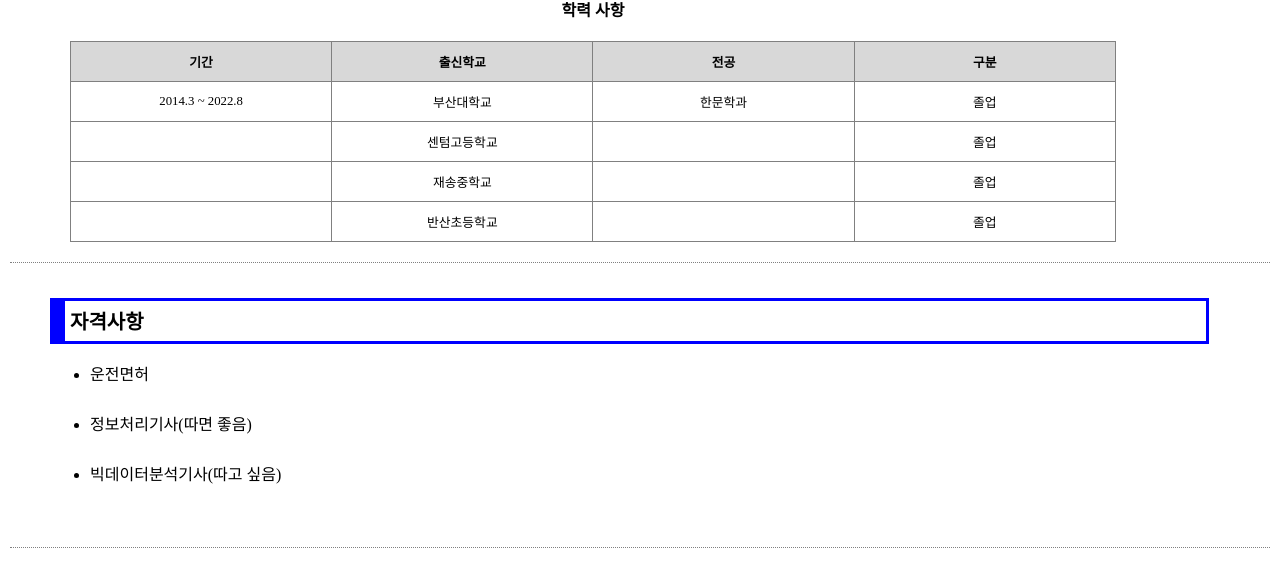
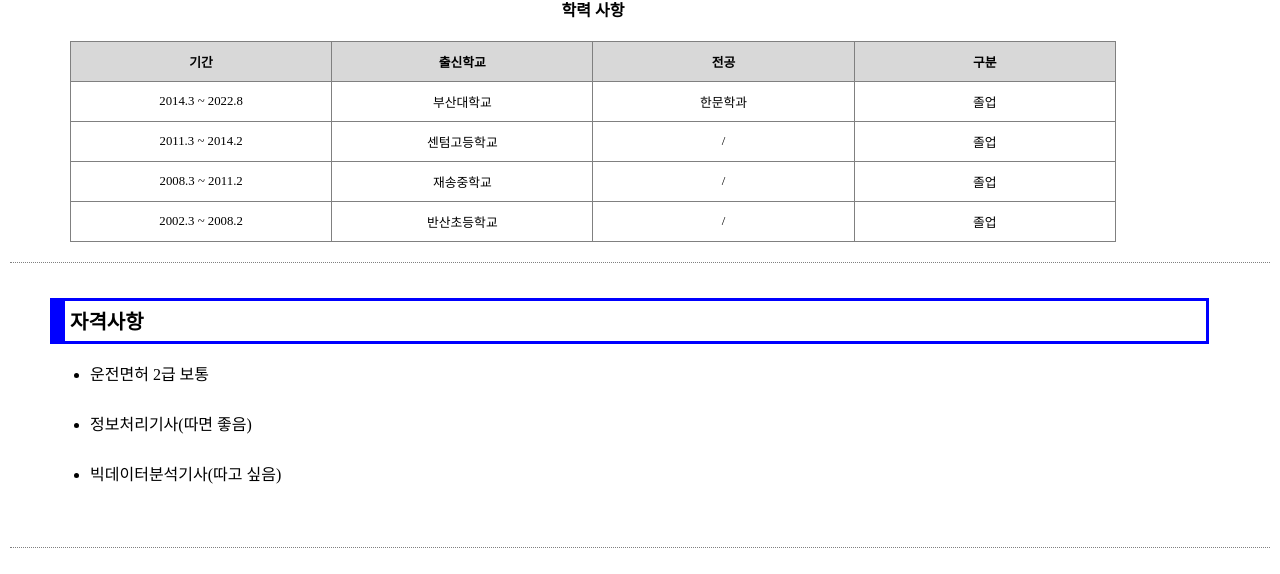
Before and after one commit to KimSangWook57/html, a plain HTML site: page index.html in a window 1280 px wide. Shown: the part 740-1314 px from the top of the page. Drawn offline with Linux system fonts and the light colour scheme.

Commit message:
디테일 수정

```diff
--- a/index.html
+++ b/index.html
@@ -87,29 +87,25 @@
                                 <td>졸업</td>
                             </tr>
                             <tr>
-                                <td></td>
+                                <td>2011.3 ~ 2014.2</td>
                                 <td>센텀고등학교</td>
-                                <td></td>
+                                <td>/</td>
                                 <td>졸업</td>
                             </tr>
                             <tr>
-                                <td></td>
+                                <td>2008.3 ~ 2011.2</td>
                                 <td>재송중학교</td>
-                                <td></td>
+                                <td>/</td>
                                 <td>졸업</td>
                             </tr>
                             <tr>
-                                <td></td>
+                                <td>2002.3 ~ 2008.2</td>
                                 <td>반산초등학교</td>
-                                <td></td>
+                                <td>/</td>
                                 <td>졸업</td>
                             </tr>
                         </tbody>
                     </table>
-                    <!-- <li>부산대학교 졸업</li>
-                    <li>센텀고등학교 졸업</li>
-                    <li>재송중학교 졸업</li>
-                    <li>반산초등학교 졸업</li> -->
                 </div>
             </div>
         </section>
@@ -119,7 +115,7 @@
             <div>
                 <h1 class="c1">자격사항</h1>
                 <ul>
-                    <li>운전면허</li>
+                    <li>운전면허 2급 보통</li>
                     <li>정보처리기사(따면 좋음)</li>
                     <li>빅데이터분석기사(따고 싶음)</li>
                 </ul>
@@ -133,7 +129,7 @@
 
                 <p id="intro">
                     안녕하세요. 김상욱입니다. <br>
-                    잘 부탁드립니다. <br>
+                    6개월 동안 수업 잘 따라갈 수 있도록 좋은 강의 부탁드립니다. <br>
                 </p>
             </div>
         </section>
```
